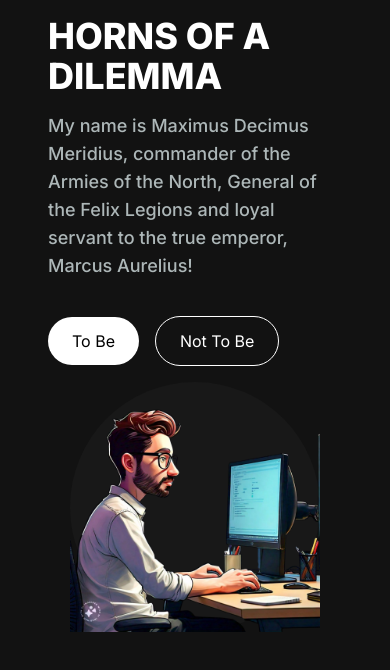
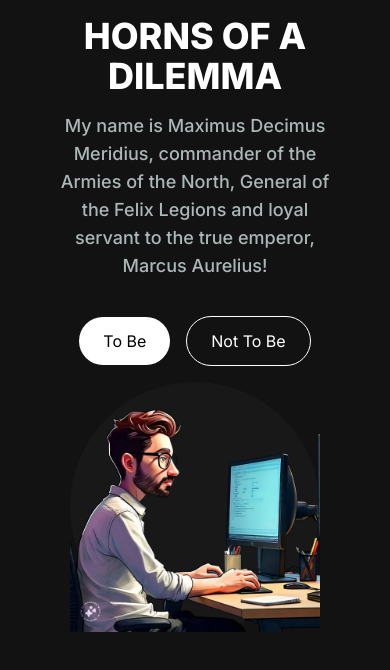
Before and after one commit to maximus-kai/portfolio, a Next.js app: page / in a window 390 px wide. Shown: the top 670 px of the page. Built offline with nearby package versions, Linux system fonts and the light colour scheme.

Commit message:
centered text on small screet

```diff
--- a/app/src/components/HeroSection.tsx
+++ b/app/src/components/HeroSection.tsx
@@ -3,9 +3,9 @@ import Image from 'next/image'
 export default function Hero() {
   return (
     <section>
-      <div className='grid grid-cols-1 lg:grid-cols-12'>
-        <div className='col-span-7 place-self-center'>
-    <h1 className="text-white text-4xl lg:text-6xl font-extrabold mb-4 ">
+      <div className='grid grid-cols-1 sm:grid-cols-12'>
+        <div className='col-span-7 place-self-center text-center sm:text-left'>
+    <h1 className="text-white text-4xl lg:text-6xl sm:text-5xl font-extrabold mb-4 ">
       HORNS OF A DILEMMA
       </h1>
       <p className='text-[#adb7b8] text-lg lg:text-xl mb-6 font-medium'>
```
